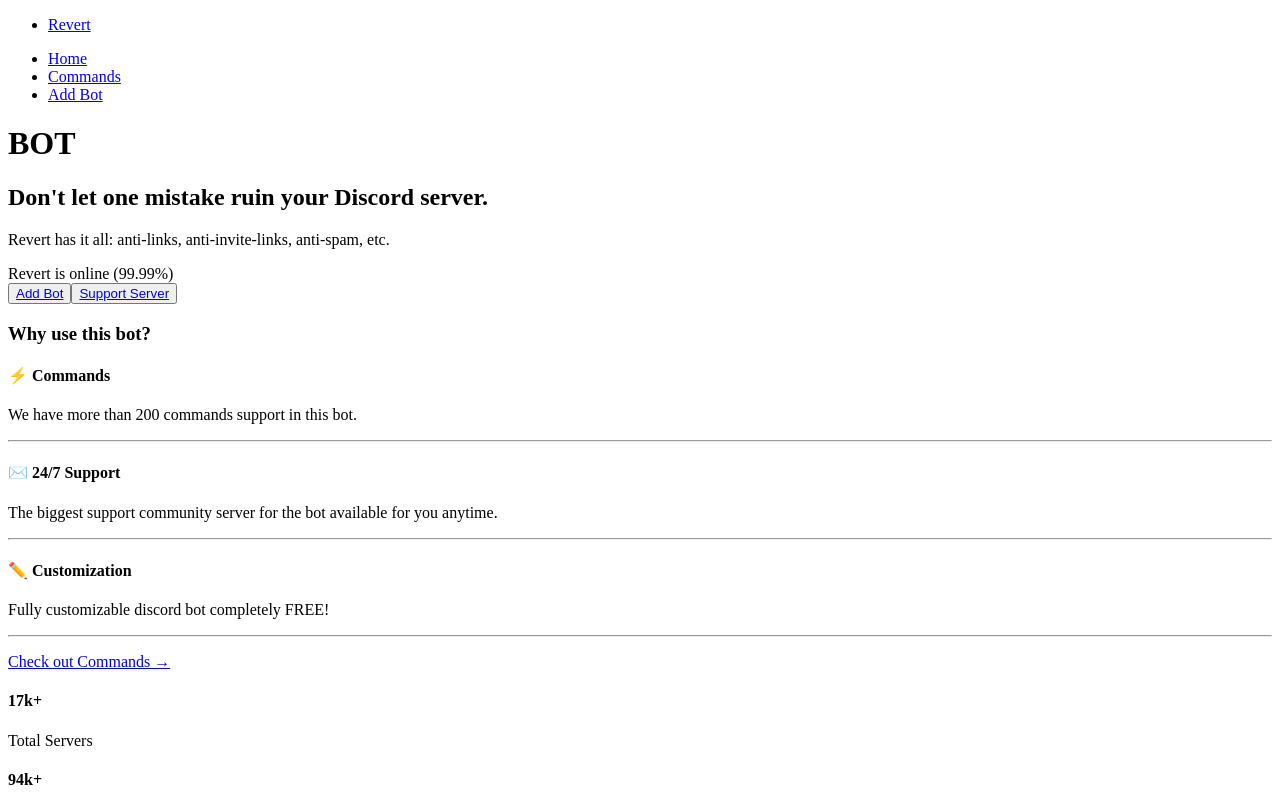
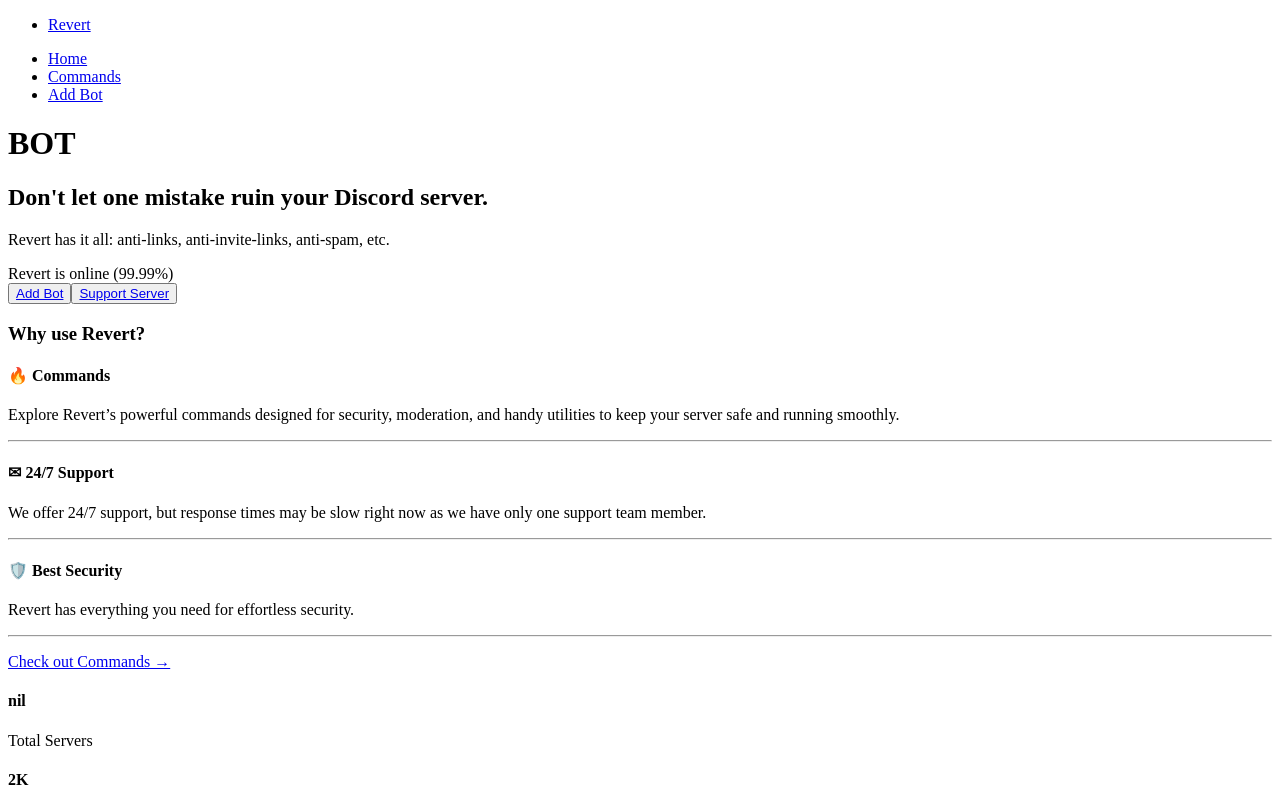
Before and after one commit to plcheaters/Revert-Bot, a Next.js app: page / in a window 1280 px wide. Shown: the top 800 px of the page. Built offline with nearby package versions, Linux system fonts and the light colour scheme.

Commit message:
Update About.js

```diff
--- a/src/components/About.js
+++ b/src/components/About.js
@@ -5,29 +5,28 @@
     <>
       <section className="about-section" id="about-section">
         <div className="about-header">
-          <h3 className="h-color">Why use this bot?</h3>
+          <h3 className="h-color">Why use Revert?</h3>
         </div>
         <div className="about-container">
           <div className="about-card">
             <div>
-              <h4 className="h-color">⚡ Commands</h4>
+              <h4 className="h-color">🔥 Commands</h4>
               <p className="p-color">
-                We have more than 200 commands support in this bot.
+                Explore Revert’s powerful commands designed for security, moderation, and handy utilities to keep your server safe and running smoothly.
               </p>
               <hr />
             </div>
             <div>
-              <h4 className="h-color">✉️ 24/7 Support</h4>
+              <h4 className="h-color">✉ 24/7 Support</h4>
               <p className="p-color">
-                The biggest support community server for the bot available for
-                you anytime.
+                We offer 24/7 support, but response times may be slow right now as we have only one support team member.
               </p>
               <hr />
             </div>
             <div>
-              <h4 className="h-color">✏️ Customization</h4>
+              <h4 className="h-color">🛡️ Best Security</h4>
               <p className="p-color">
-                Fully customizable discord bot completely FREE!
+                Revert has everything you need for effortless security.
               </p>
               <hr />
             </div>
@@ -41,15 +40,15 @@
 
         <section className="about-stats">
           <div className="about-stats-card">
-            <h4 className="h-color">17k+</h4>
+            <h4 className="h-color">nil</h4>
             <p className="p-color">Total Servers</p>
           </div>
           <div className="about-stats-card">
-            <h4 className="h-color">94k+</h4>
+            <h4 className="h-color">2K</h4>
             <p className="p-color">Total Users</p>
           </div>
           <div className="about-stats-card">
-            <h4 className="h-color">375k+</h4>
+            <h4 className="h-color">33</h4>
             <p className="p-color">Total Commands</p>
           </div>
         </section>
```
